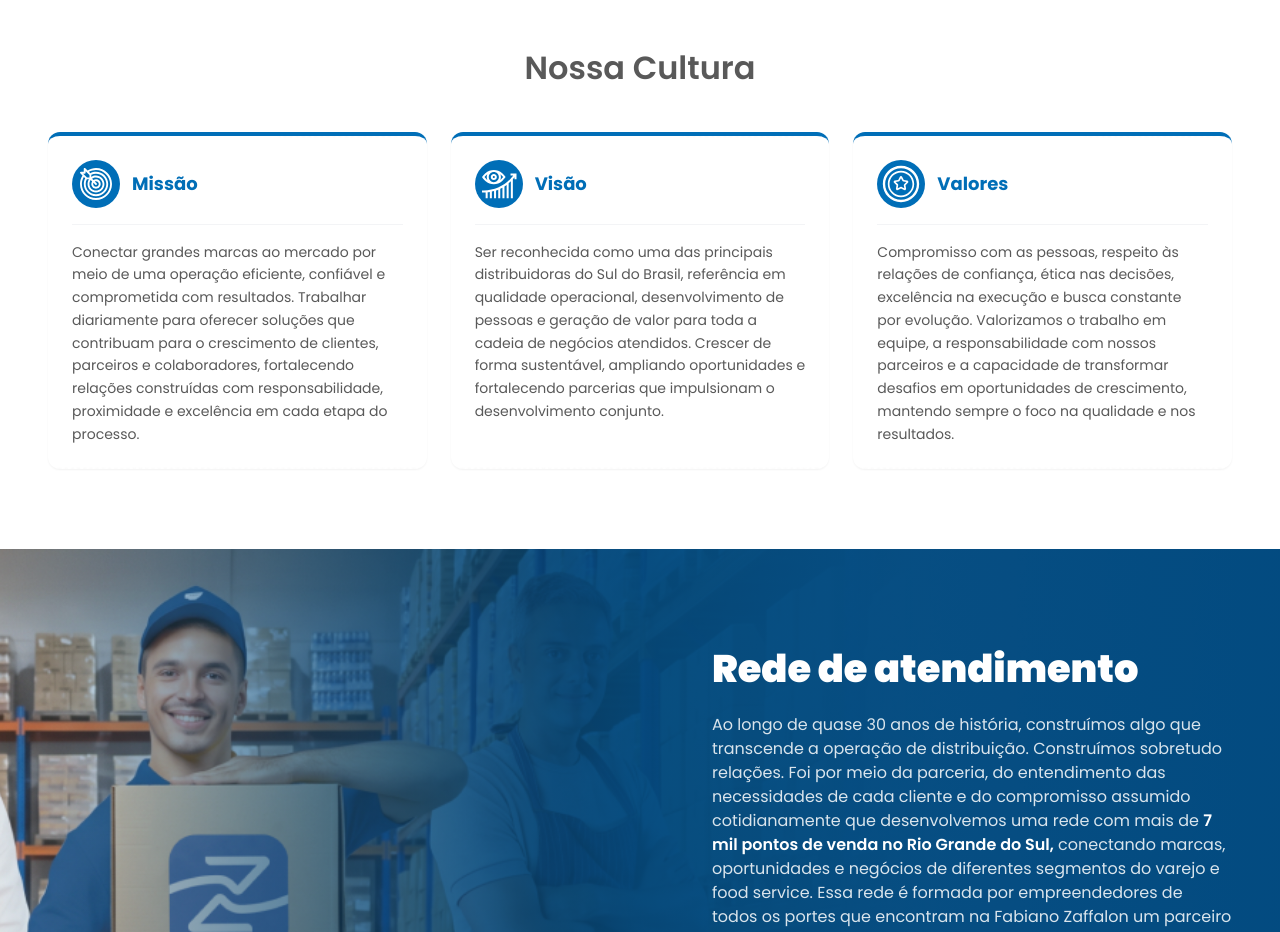
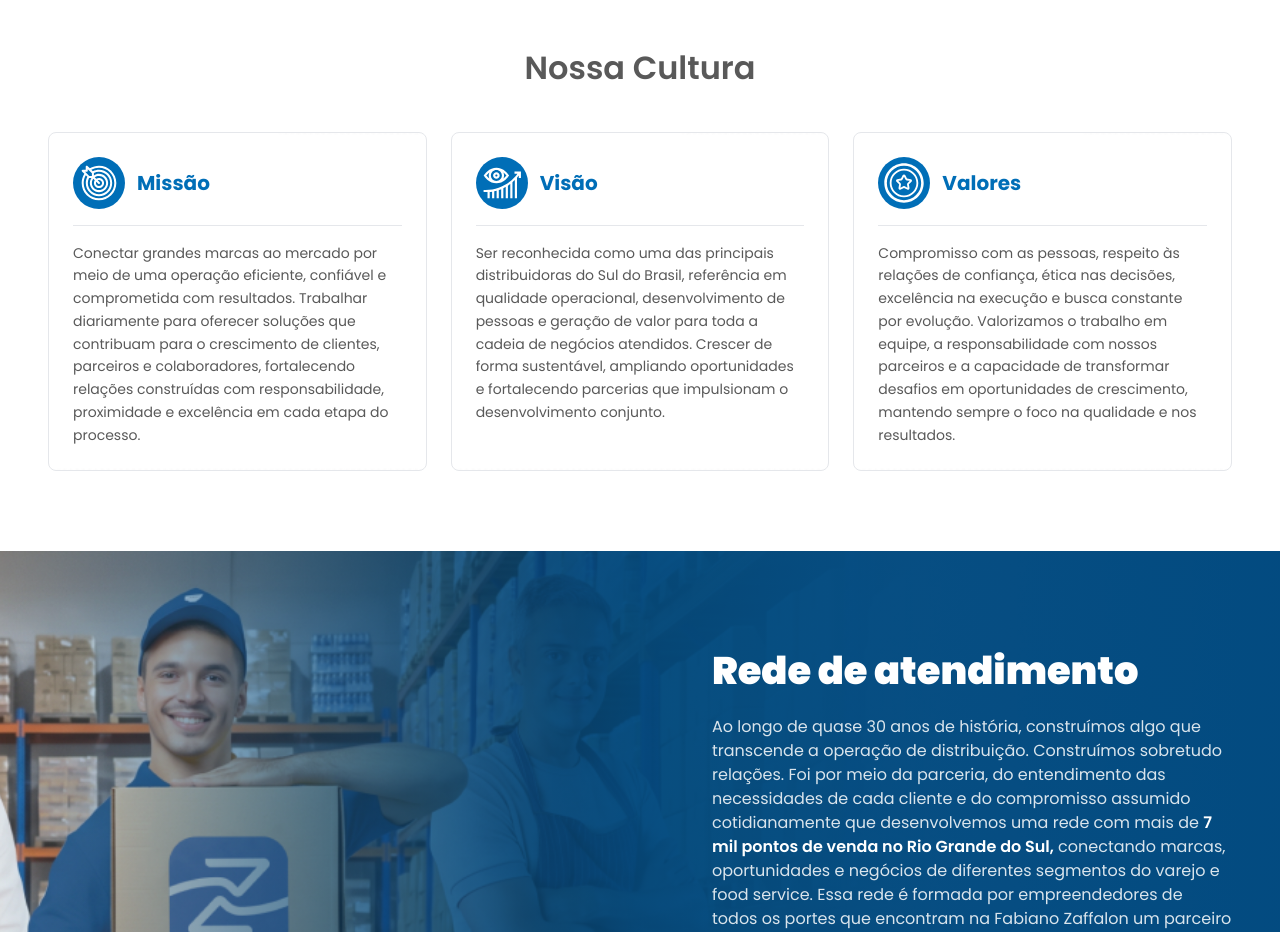
Before and after one commit to fabianozaffalon/fabianozaffalon, a Next.js app: page /empresa in a window 1280 px wide. Shown: the part 2580-3512 px from the top of the page. Built offline with nearby package versions, Linux system fonts and the light colour scheme; no server answers.

Commit message:
cultura-atualizada

```diff
--- a/src/components/sections/empresa/EmpresaCultura.tsx
+++ b/src/components/sections/empresa/EmpresaCultura.tsx
@@ -39,10 +39,10 @@ export function EmpresaCultura() {
           {CULTURA.map((item) => (
             <div
               key={item.titulo}
-              className="relative overflow-hidden rounded-[12px] border-t-4 border-[#006EB7] bg-white p-6 shadow-sm"
+              className="relative overflow-hidden rounded-[8px] border border-gray-200 bg-white p-6"
             >
-              {/* Grid pattern de fundo */}
-              <div className="absolute inset-0 opacity-[0.05] pointer-events-none">
+              {/* Grid pattern de fundo — muito sutil */}
+              <div className="absolute inset-0 opacity-[0.04] pointer-events-none">
                 <Image
                   src="/images/ui/grid-pattern.png"
                   alt=""
@@ -55,22 +55,22 @@ export function EmpresaCultura() {
 
               {/* Conteúdo */}
               <div className="relative z-10">
-                {/* Ícone + Título */}
+                {/* Ícone + Título na mesma linha */}
                 <div className="mb-4 flex items-center gap-3">
                   <Image
                     src={item.icon}
                     alt={item.titulo}
-                    width={48}
-                    height={48}
-                    className="h-12 w-12 shrink-0"
+                    width={52}
+                    height={52}
+                    className="h-[52px] w-[52px] shrink-0"
                   />
-                  <h3 className="text-lg font-bold text-[#006EB7]">
+                  <h3 className="text-xl font-bold text-[#006EB7]">
                     {item.titulo}
                   </h3>
                 </div>
 
-                {/* Divisor sutil */}
-                <div className="mb-4 h-px w-full bg-gray-100" />
+                {/* Linha divisória cinza — igual ao Figma */}
+                <div className="mb-4 h-px w-full bg-gray-200" />
 
                 {/* Texto */}
                 <p className="text-sm leading-relaxed text-[#595959]">
```
